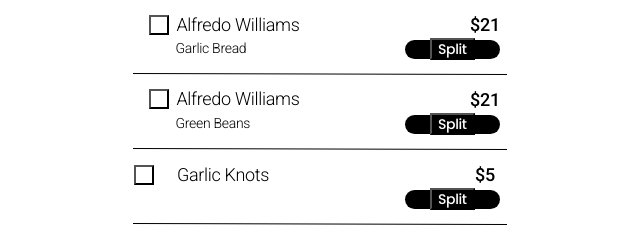
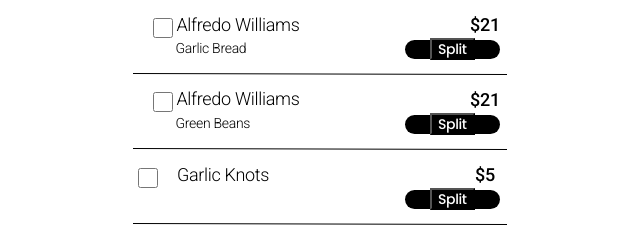
Before and after one commit to harshdesh7/capstone-checkmate-prototype, a plain HTML site: page iphone-11-pro-x-11.html in a window 1280 px wide. Shown: the part 190-426 px from the top of the page, 320-960 px from the left. Drawn offline with Linux system fonts and the light colour scheme.

Commit message:
add check marks to pay bill

```diff
--- a/iphone-11-pro-x-11.html
+++ b/iphone-11-pro-x-11.html
@@ -308,7 +308,7 @@
               <div class="flex-col-FVcCvv">
                 <div class="overlap-group1-CiFZ41">
                   <div class="alfredo-williams-nZx2Bt roboto-light-black-18px">Alfredo Williams</div>
-                  <button class="radio-ypZRXq" src="img/radio@2x.svg"></button>
+                  <input type="checkbox" class="radio-ypZRXq" src="img/radio@2x.svg"></input>
                 </div>
                 <div class="garlic-bread-CiFZ41 roboto-light-black-14px">Garlic Bread</div>
               </div>
@@ -326,7 +326,7 @@
               <div class="flex-col-gAqxrx">
                 <div class="overlap-group3-meOh8r">
                   <div class="alfredo-williams-ypZRXq roboto-light-black-18px">Alfredo Williams</div>
-                  <button class="radio-ypZRXq" src="img/radio@2x.svg"></button>
+                  <input type="checkbox" class="radio-ypZRXq" src="img/radio@2x.svg"></input>
                 </div>
                 <div class="green-beans-meOh8r roboto-light-black-14px">Green Beans</div>
               </div>
@@ -343,7 +343,7 @@
             <div class="flex-row-T2hiFj">
               <div class="overlap-group4-Qq4BTn">
                 <div class="garlic-knots-tButio roboto-light-black-18px">Garlic Knots</div>
-                <button class="radio-ypZRXq" src="img/radio@2x.svg"></button>
+                <input type="checkbox" class="radio-ypZRXq" src="img/radio@2x.svg"></input>
               </div>
               <div class="flex-col-Qq4BTn">
                 <div class="x5-rmOrx2 roboto-medium-black-18px">$5</div>
```
